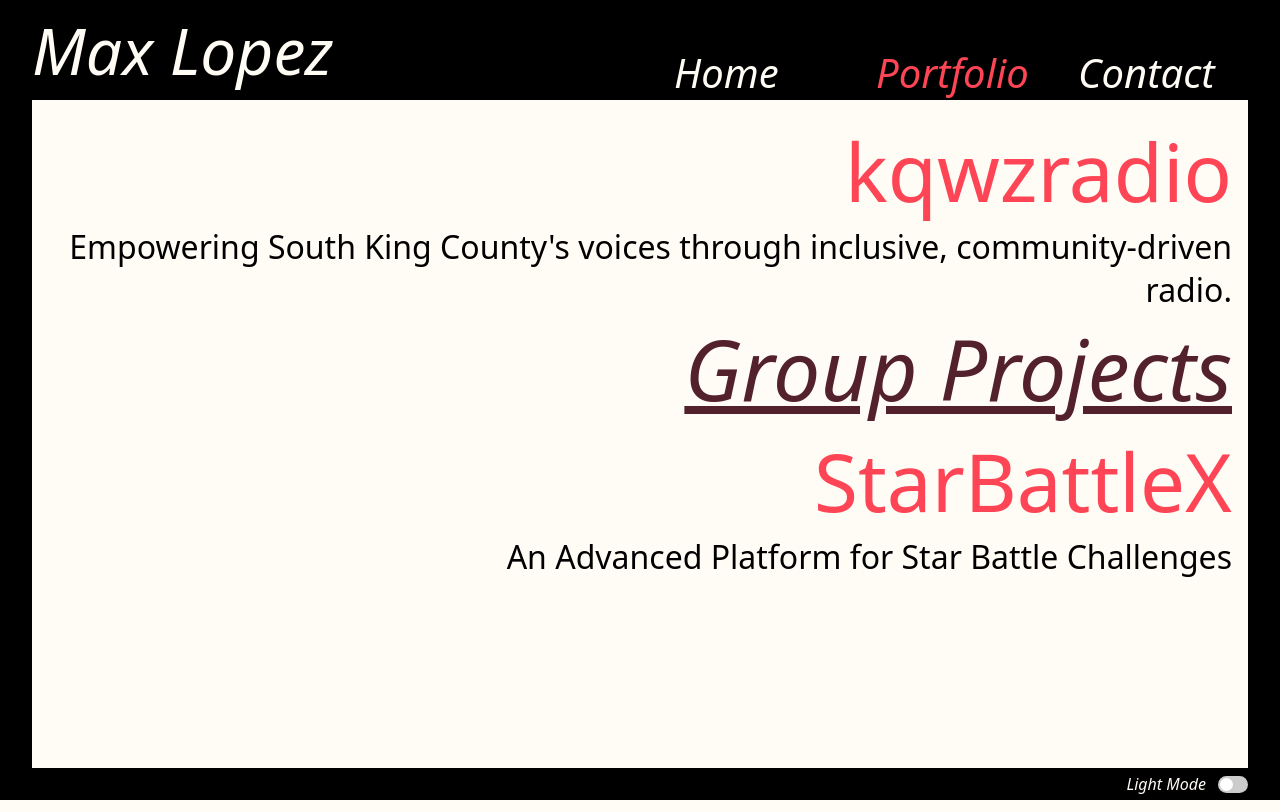
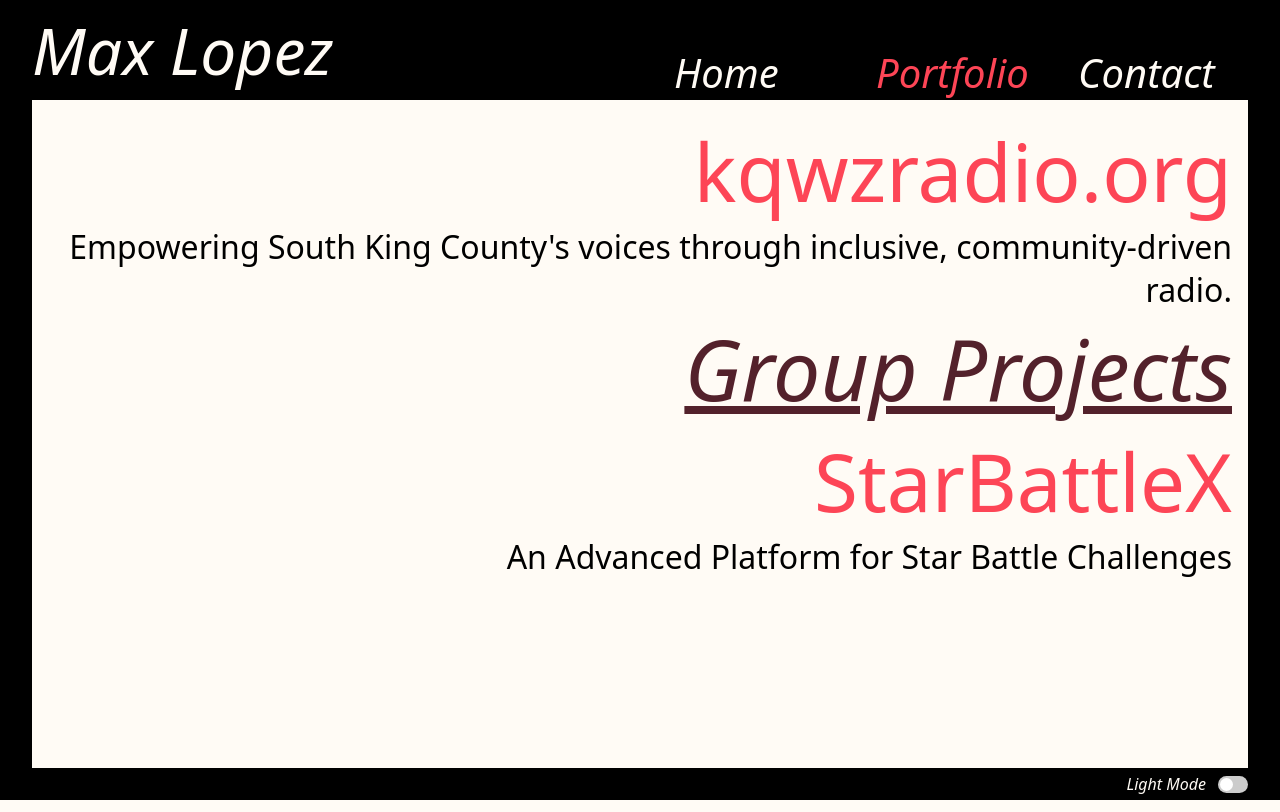
Before and after one commit to maxizek30/personal-site, a React (Vite) app in the folder my-app/: page /portfolio in a window 1280 px wide. Built offline with nearby package versions, Linux system fonts and the light colour scheme.

Commit message:
fix project routing

```diff
--- a/my-app/src/App.jsx
+++ b/my-app/src/App.jsx
@@ -16,7 +16,7 @@
             {projects.map(project => (
               <Route
                 key={project.name}
-                path={project.name}
+                path={project.route}
                 element={<Showcase project={project} />}
               />
             ))}
--- a/my-app/src/components/ProjectsList.jsx
+++ b/my-app/src/components/ProjectsList.jsx
@@ -20,7 +20,7 @@
                     <div className='Project-Name'>
                         {project.route ?(
                             <Link
-                                to={project.name}
+                                to={project.route}
                                 style={{ textDecoration: 'none', color: 'inherit' }}
                             >
                                 {project.name}
--- a/my-app/src/projectsData.js
+++ b/my-app/src/projectsData.js
@@ -28,7 +28,7 @@
     {
         name: "StarBattleX",
         description: "An Advanced Platform for Star Battle Challenges",
-        route: "/StarBattleX",
+        route: "StarBattleX",
         title: "StarBattleX",
         projectLinks: [
             {
@@ -76,9 +76,9 @@
         content: StarBattleXContent
     },
     {
-        name: "kqwzradio",
+        name: "kqwzradio.org",
         description: "Empowering South King County's voices through inclusive, community-driven radio.",
-        route: "/kqwzradio",
+        route: "kqwzradio",
         title: "KQWZ Radio",
         projectLinks: [
             {
```
